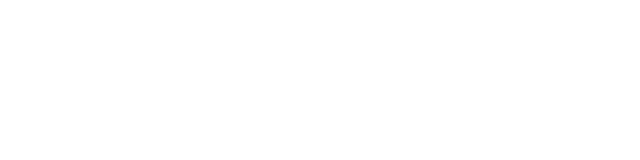
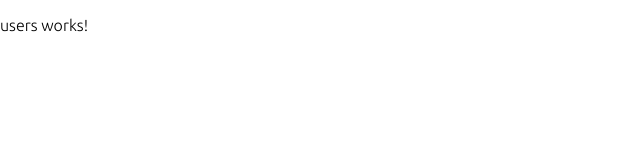
Before and after one commit to Albertomomu/angular-super-store, an Angular app: page /users in a window 1280 px wide. Before the commit this address led to /. Shown: the top 160 px of the page, without its empty margins (0-640 px from the left). Built offline with nearby package versions, Linux system fonts and the light colour scheme.

Commit message:
feat: adding users lazy loading module

```diff
--- a/src/app/app-routing.module.ts
+++ b/src/app/app-routing.module.ts
@@ -3,7 +3,8 @@
 import { ProfileComponent } from './core/auth/pages/profile/profile.component';
 
 const routes: Routes = [
-  { path: '', component: ProfileComponent }
+  { path: '', component: ProfileComponent },
+  { path: 'users', loadChildren: () => import('./pages/users/users.module').then(m => m.UsersModule) }
 ];
 
 @NgModule({
--- a/src/app/core/auth/pages/profile/profile.component.ts
+++ b/src/app/core/auth/pages/profile/profile.component.ts
@@ -36,7 +36,6 @@
   getUserList() {
     this.userService.getUserList().subscribe(userList => {
       this.userList = userList
-      //console.log(this.userList)
     })
   }
 
--- /dev/null
+++ b/src/app/pages/users/users-routing.module.ts
@@ -0,0 +1,11 @@
+import { NgModule } from '@angular/core';
+import { RouterModule, Routes } from '@angular/router';
+import { UsersComponent } from './users.component';
+
+const routes: Routes = [{ path: '', component: UsersComponent }];
+
+@NgModule({
+  imports: [RouterModule.forChild(routes)],
+  exports: [RouterModule]
+})
+export class UsersRoutingModule { }
--- /dev/null
+++ b/src/app/pages/users/users.component.html
@@ -0,0 +1 @@
+<p>users works!</p>
```
Also changed, not shown: src/app/pages/users/users.component.ts (added, +10 -0 lines), src/app/pages/users/users.module.ts (added, +17 -0 lines), src/app/pages/users/users.component.scss (added).
